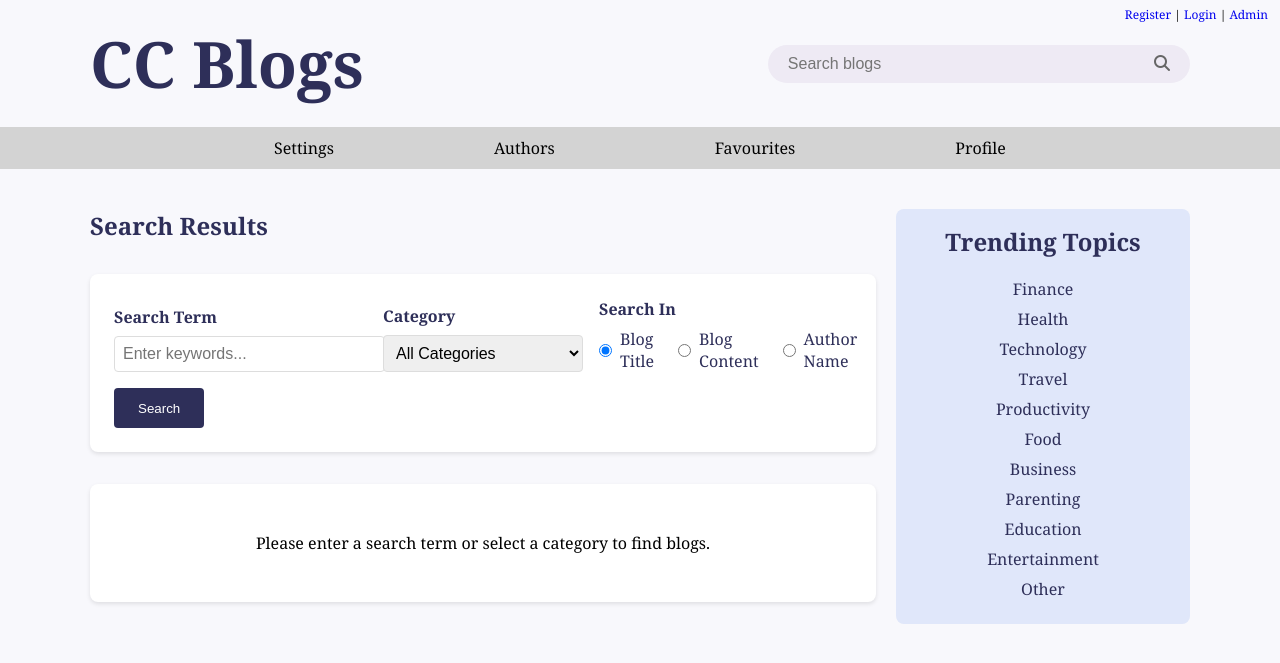
After one commit to cschwebi/COSC_360_Project, a PHP site: page /search.php in a window 1280 px wide. The commit adds this page. Shown: the top 663 px of the page. Run offline with PHP 8.4, Linux system fonts and the light colour scheme; some libraries are stand-ins or nearby versions.

Commit message:
implemented search page with filtering functionality

```diff
--- a/header.php
+++ b/header.php
@@ -35,8 +35,8 @@
         <a href="adminLogin.html">Admin</a></p>
     </div>
     <div class="search-bar">
-      <form id="searchForm" method="get" action="http://www.randyconnolly.com/tests/process.php">
-        <input type="text" name="search" placeholder="Search blogs">
+      <form id="searchForm" method="get" action="search.php">
+        <input type="text" name="search" placeholder="Search blogs" required>
         <button type="submit">
           <i class="fa-solid fa-magnifying-glass"></i>
         </button>
--- /dev/null
+++ b/search.php
@@ -0,0 +1,309 @@
+<!DOCTYPE html>
+<?php
+require_once 'php_func/configure.php';
+
+// Get the search query, category, and search field and sanitize them
+$search_query = isset($_GET['search']) ? trim($_GET['search']) : '';
+$category = isset($_GET['category']) ? trim($_GET['category']) : '';
+$search_field = isset($_GET['search_field']) ? trim($_GET['search_field']) : 'title';
+
+try {
+    $pdo = new PDO(DB_DSN, DB_USER, DB_PASS, PDO_OPTIONS);
+
+    if (!empty($search_query) || !empty($category)) {
+        // Base query
+        $sql = "SELECT b.id, b.title, b.content, b.image, b.created_at, b.topic, u.fullName as author
+                FROM blogs b
+                JOIN users u ON b.author_id = u.id
+                WHERE 1=1";
+        $params = array();
+
+        // Add search condition if search term exists
+        if (!empty($search_query)) {
+            switch($search_field) {
+                case 'content':
+                    $sql .= " AND LOWER(b.content) LIKE LOWER(:search)";
+                    break;
+                case 'author':
+                    $sql .= " AND LOWER(u.fullName) LIKE LOWER(:search)";
+                    break;
+                case 'title':
+                default:
+                    $sql .= " AND LOWER(b.title) LIKE LOWER(:search)";
+                    break;
+            }
+            $search_pattern = "%{$search_query}%";
+            $params[':search'] = $search_pattern;
+        }
+
+        // Add category condition if category is selected
+        if (!empty($category)) {
+            $sql .= " AND b.topic = :category";
+            $params[':category'] = $category;
+        }
+
+        // Add order by
+        $sql .= " ORDER BY b.created_at DESC";
+
+        $stmt = $pdo->prepare($sql);
+        $stmt->execute($params);
+        $blogs = $stmt->fetchAll();
+    } else {
+        $blogs = [];
+    }
+} catch (PDOException $e) {
+    $error = "Database connection failed: " . $e->getMessage();
+}
+
+// Define categories array
+$categories = [
+    'Finance', 'Health', 'Technology', 'Travel',
+    'Productivity', 'Food', 'Business', 'Parenting',
+    'Education', 'Entertainment', 'Other'
+];
+?>
+<html lang="en">
+<head>
+    <meta charset="UTF-8">
+    <meta name="viewport" content="width=device-width, initial-scale=1.0">
+    <title>Search Results - CC Blogs</title>
+    <link rel="stylesheet" href="css/header.css">
+    <link rel="stylesheet" href="css/styles.css">
+    <script src="https://code.jquery.com/jquery-3.6.0.min.js"></script>
+    <style>
+        .search-header {
+            margin-bottom: 2rem;
+        }
+        .search-header h2 {
+            margin: 0;
+            color: #2e2f59;
+        }
+        .search-header p {
+            color: #666;
+            margin: 0.5rem 0 0 0;
+        }
+        .no-results {
+            text-align: center;
+            padding: 2rem;
+            background: white;
+            border-radius: 0.5rem;
+            box-shadow: 0 2px 4px rgba(0,0,0,0.1);
+        }
+        .filter-panel {
+            background: white;
+            padding: 1.5rem;
+            border-radius: 0.5rem;
+            box-shadow: 0 2px 4px rgba(0,0,0,0.1);
+            margin-bottom: 2rem;
+        }
+        .filter-panel form {
+            display: flex;
+            flex-wrap: wrap;
+            gap: 1rem;
+            align-items: flex-end;
+        }
+        .filter-panel .search-group {
+            flex: 2;
+            min-width: 250px;
+        }
+        .filter-panel .category-group {
+            flex: 1;
+            min-width: 200px;
+        }
+        .filter-panel .search-field-group {
+            flex: 2;
+            min-width: 250px;
+        }
+        .filter-panel label {
+            display: block;
+            margin-bottom: 0.5rem;
+            color: #2e2f59;
+            font-weight: bold;
+        }
+        .filter-panel input[type="text"],
+        .filter-panel select {
+            width: 100%;
+            padding: 0.5rem;
+            border: 1px solid #ddd;
+            border-radius: 0.25rem;
+            font-size: 1rem;
+        }
+        .filter-panel button {
+            padding: 0.5rem 1.5rem;
+            background: #2e2f59;
+            color: white;
+            border: none;
+            border-radius: 0.25rem;
+            cursor: pointer;
+            transition: background-color 0.2s;
+            height: 2.5rem;
+        }
+        .filter-panel button:hover {
+            background: #11122f;
+        }
+        .active-filters {
+            display: flex;
+            gap: 0.5rem;
+            margin-top: 1rem;
+        }
+        .active-filters .filter-tag {
+            background: #e0e7fa;
+            padding: 0.25rem 0.75rem;
+            border-radius: 1rem;
+            font-size: 0.9rem;
+            color: #2e2f59;
+        }
+        .radio-group {
+            display: flex;
+            gap: 1.5rem;
+        }
+        .radio-option {
+            display: flex;
+            align-items: center;
+            gap: 0.5rem;
+        }
+        .radio-option input[type="radio"] {
+            margin: 0;
+        }
+        .radio-option label {
+            margin: 0;
+            font-weight: normal;
+        }
+    </style>
+</head>
+<body>
+    <!-- Include Header -->
+    <div id="header-placeholder"></div>
+
+    <main>
+        <section class="content">
+            <div class="blogs">
+                <div class="search-header">
+                    <h2>Search Results</h2>
+                </div>
+
+                <div class="filter-panel">
+                    <form method="get" action="search.php">
+                        <div class="search-group">
+                            <label for="search">Search Term</label>
+                            <input type="text" id="search" name="search"
+                                   value="<?php echo htmlspecialchars($search_query); ?>"
+                                   placeholder="Enter keywords...">
+                        </div>
+                        <div class="category-group">
+                            <label for="category">Category</label>
+                            <select id="category" name="category">
+                                <option value="">All Categories</option>
+                                <?php foreach ($categories as $cat): ?>
+                                    <option value="<?php echo htmlspecialchars($cat); ?>"
+                                            <?php echo $category === $cat ? 'selected' : ''; ?>>
+                                        <?php echo htmlspecialchars($cat); ?>
+                                    </option>
+                                <?php endforeach; ?>
+                            </select>
+                        </div>
+                        <div class="search-field-group">
+                            <label>Search In</label>
+                            <div class="radio-group">
+                                <div class="radio-option">
+                                    <input type="radio" id="search_title" name="search_field" value="title"
+                                           <?php echo ($search_field === 'title' || empty($search_field)) ? 'checked' : ''; ?>>
+                                    <label for="search_title">Blog Title</label>
+                                </div>
+                                <div class="radio-option">
+                                    <input type="radio" id="search_content" name="search_field" value="content"
+                                           <?php echo $search_field === 'content' ? 'checked' : ''; ?>>
+                                    <label for="search_content">Blog Content</label>
+                                </div>
+                                <div class="radio-option">
+                                    <input type="radio" id="search_author" name="search_field" value="author"
+                                           <?php echo $search_field === 'author' ? 'checked' : ''; ?>>
+                                    <label for="search_author">Author Name</label>
+                                </div>
+                            </div>
+                        </div>
+                        <button type="submit">Search</button>
+                    </form>
+                    <?php if (!empty($search_query) || !empty($category)): ?>
+                        <div class="active-filters">
+                            <?php if (!empty($search_query)): ?>
+                                <span class="filter-tag">
+                                    <?php
+                                    $field_label = [
+                                        'title' => 'Title',
+                                        'content' => 'Content',
+                                        'author' => 'Author'
+                                    ][$search_field] ?? 'Title';
+                                    echo htmlspecialchars($field_label . ': ' . $search_query);
+                                    ?>
+                                </span>
+                            <?php endif; ?>
+                            <?php if (!empty($category)): ?>
+                                <span class="filter-tag">Category: <?php echo htmlspecialchars($category); ?></span>
+                            <?php endif; ?>
+                        </div>
+                    <?php endif; ?>
+                </div>
+
+                <?php if (isset($error)): ?>
+                    <p class="error"><?php echo htmlspecialchars($error); ?></p>
+                <?php elseif (empty($search_query) && empty($category)): ?>
+                    <div class="no-results">
+                        <p>Please enter a search term or select a category to find blogs.</p>
+                    </div>
+                <?php elseif (empty($blogs)): ?>
+                    <div class="no-results">
+                        <p>No blogs found matching your criteria.</p>
+                    </div>
+                <?php else: ?>
+                    <?php foreach ($blogs as $blog): ?>
+                        <article class="blog">
+                            <div class="blog-text">
+                                <h3>
+                                    <a href="blogpage.php?id=<?php echo htmlspecialchars($blog['id']); ?>" class="blog-title">
+                                        <?php echo htmlspecialchars($blog['title']); ?>
+                                    </a>
+                                </h3>
+                                <div class="blog-meta">
+                                    By <?php echo htmlspecialchars($blog['author']); ?> |
+                                    <?php echo date('F j, Y', strtotime($blog['created_at'])); ?> |
+                                    <?php echo htmlspecialchars($blog['topic']); ?>
+                                </div>
+                                <p><?php
+                                    $words = str_word_count(strip_tags($blog['content']), 2);
+                                    $first50 = implode(' ', array_slice(array_values($words), 0, 50));
+                                    echo htmlspecialchars($first50) . '...' ;
+                                ?></p>
+                            </div>
+                            <div class="blog-image">
+                                <img src="<?php echo htmlspecialchars($blog['image']); ?>"
+                                     alt="Cover image for <?php echo htmlspecialchars($blog['title']); ?>">
+                            </div>
+                        </article>
+                    <?php endforeach; ?>
+                <?php endif; ?>
+            </div>
+
+            <aside class="trending-topics">
+                <h2><a href="trending.html">Trending Topics</a></h2>
+                <ol>
+                    <?php foreach ($categories as $cat): ?>
+                        <li>
+                            <a href="search.php?category=<?php echo urlencode($cat); ?>">
+                                <?php echo htmlspecialchars($cat); ?>
+                            </a>
+                        </li>
+                    <?php endforeach; ?>
+                </ol>
+            </aside>
+        </section>
+    </main>
+
+    <script>
+        // Load header
+        $(document).ready(function() {
+            $("#header-placeholder").load("header.php");
+        });
+    </script>
+</body>
+</html>
```
